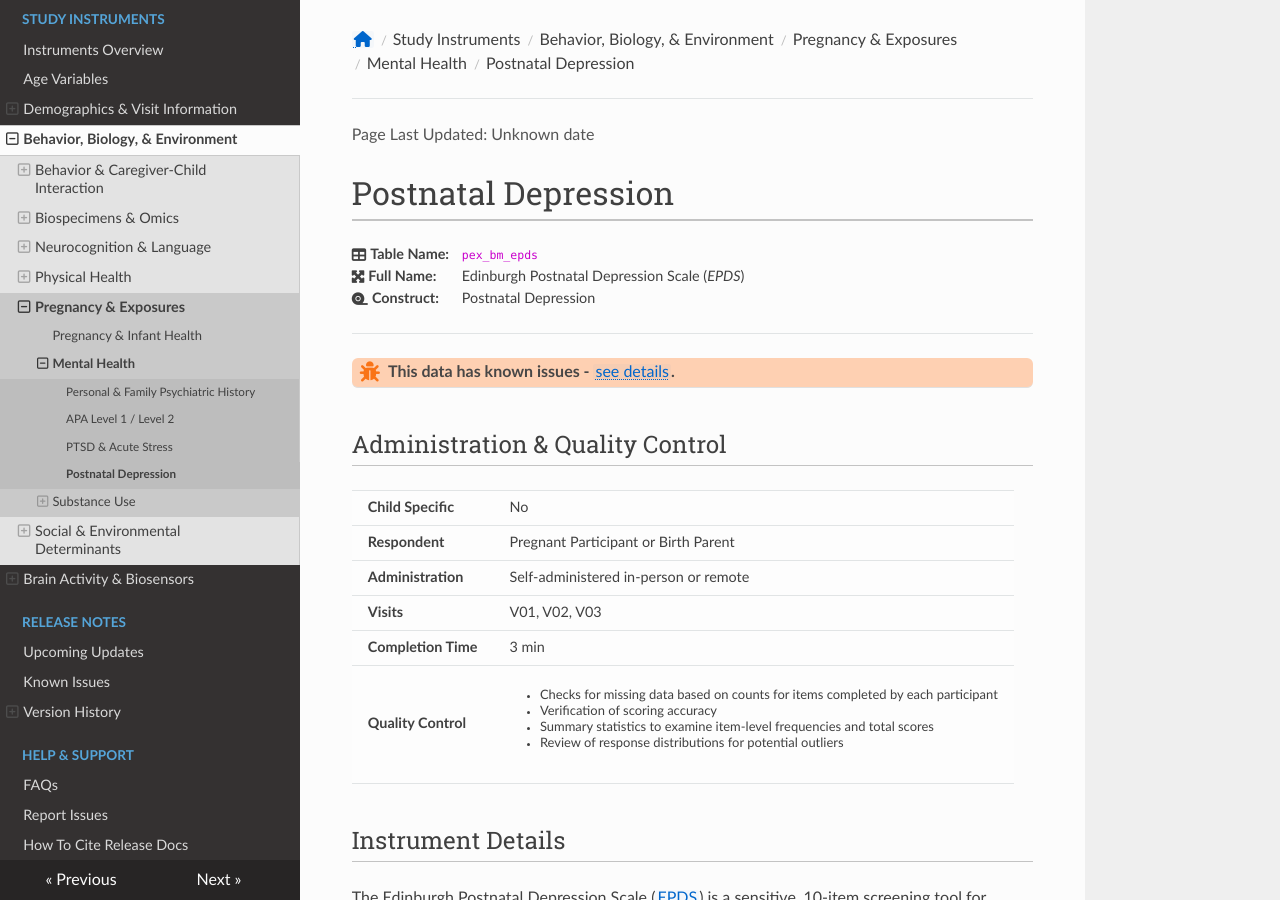
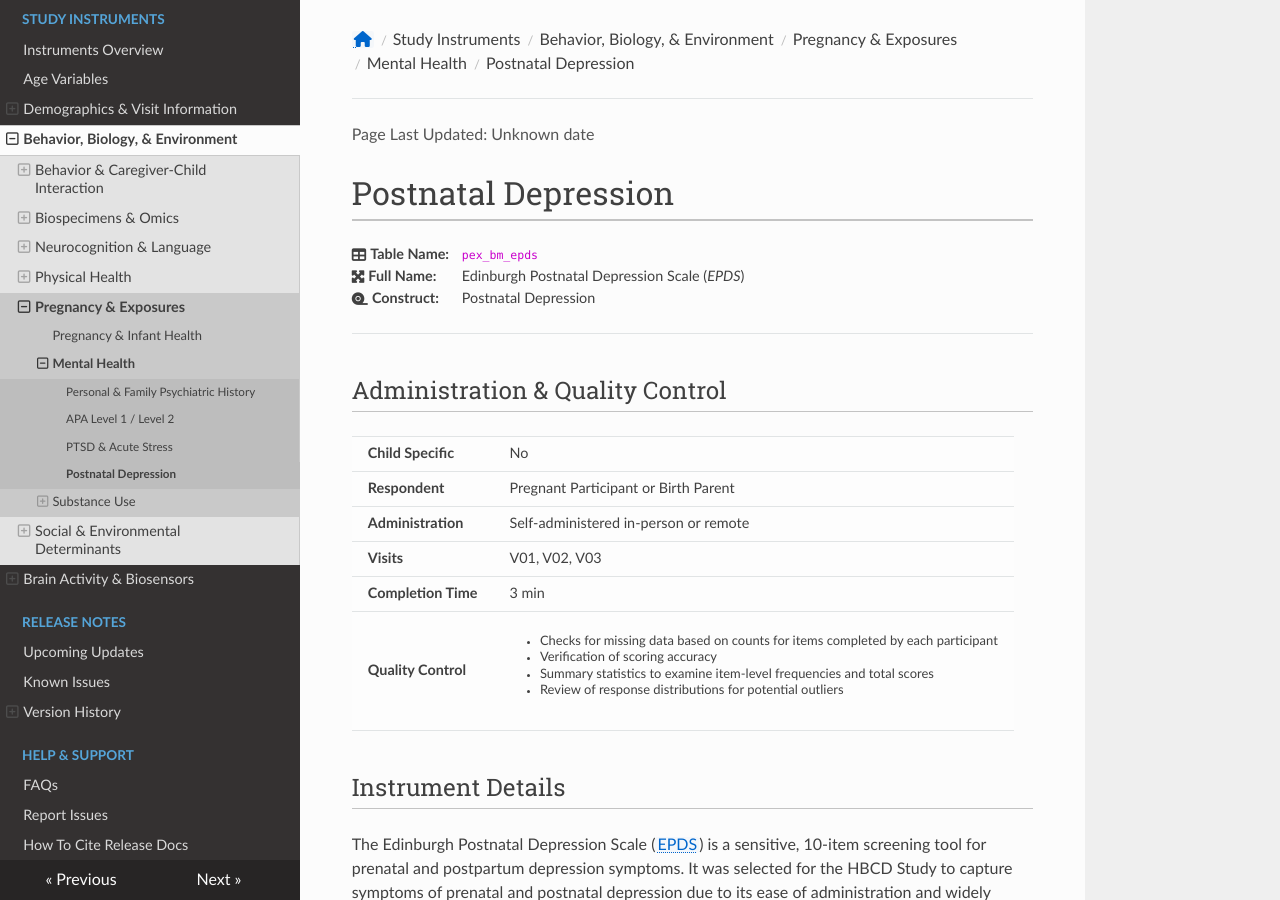
Before and after one commit to nbdc-datahub/hbcd-docs, an MkDocs documentation site: the page built from docs/instruments/pregexp/mh/epds.md, in a window 1280 px wide and 900 px high. Built offline with MkDocs 1.6.1, drawn with Linux system fonts in a browser that asks for light colours; nearby versions of some CDN libraries.

Commit message:
remove known issues badge from epds in prep for 1.1

```diff
--- a/docs/instruments/pregexp/mh/epds.md
+++ b/docs/instruments/pregexp/mh/epds.md
@@ -18,11 +18,6 @@
 </div>
 
 ---------------------------------------------
-
-<div id="issues" class="issues-banner">
-  <span class="emoji"><i class="fas fa-bug"></i></span>
-  <span class="text">This data has known issues - <a href="../../../../changelog/knownissues/#mental-health" target="_blank">see details</a>.</span>
-</div>
 
 ## Administration & Quality Control
 
```
